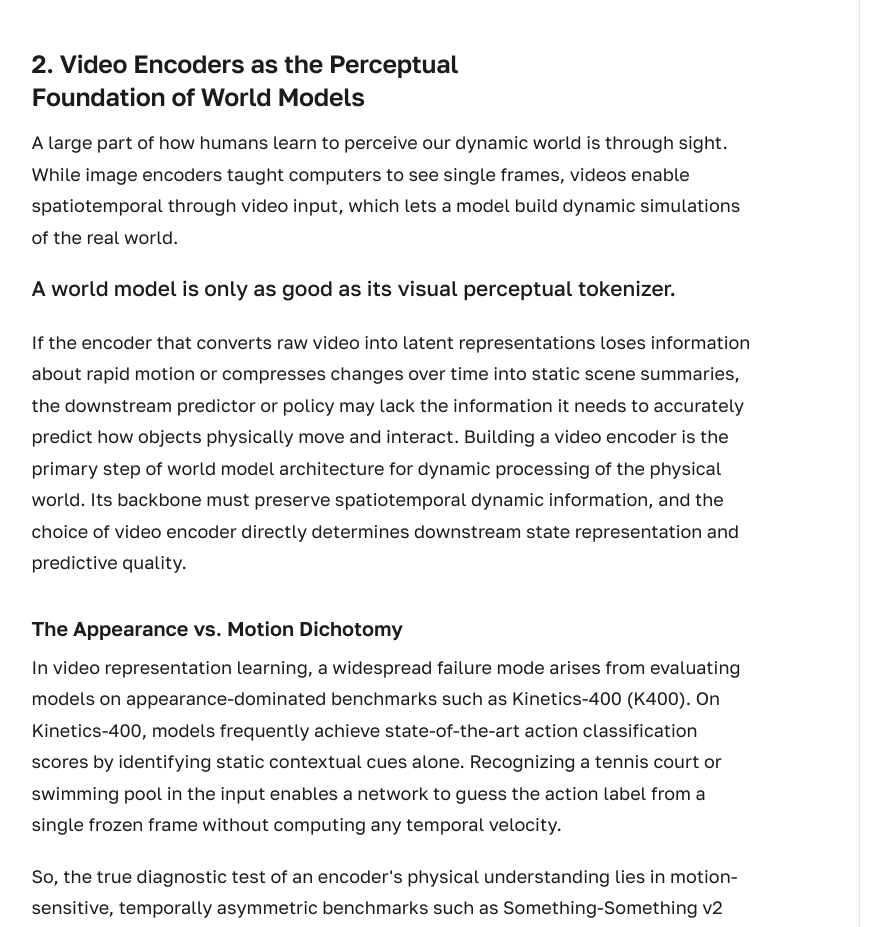
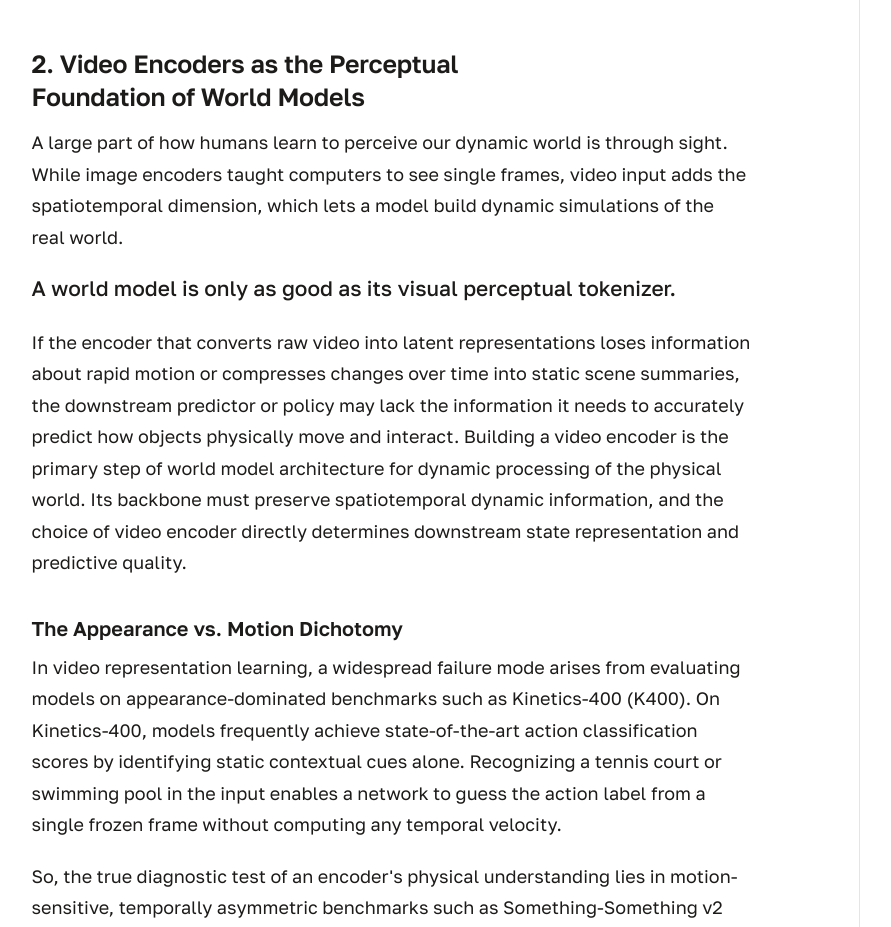
Before and after one commit to saanviiyer/world-models, a plain HTML site: page index.html in a window 1280 px wide. Shown: the part 3180-4107 px from the top of the page, without its empty margins (184-1075 px from the left). Drawn offline with nearby package versions, Linux system fonts and the light colour scheme.

Commit message:
Fix the opening sentence of section 2
Co-Authored-By: Claude Opus 5.5 <noreply@anthropic.com>

```diff
--- a/index.html
+++ b/index.html
@@ -268,7 +268,7 @@ figure.anim.play .scan2 { animation-delay: 4.6s; }
 <p>World models have emerged as the most promising approach for artificial intelligence to model reality. With applications ranging from physical reasoning to biochemistry, interpreting the dynamic world is essential to building reliable simulations. These models are still in their nascent stages, marked by exciting research in video interpretation and non-generative representation learning following LeCun’s coining of the field.</p>
 <p>Let’s dig in!</p>
 <h2 id="video-encoders">2. Video Encoders as the Perceptual Foundation of World Models</h2>
-<p>A large part of how humans learn to perceive our dynamic world is through sight. While image encoders taught computers to see single frames, videos enable spatiotemporal through video input, which lets a model build dynamic simulations of the real world.</p>
+<p>A large part of how humans learn to perceive our dynamic world is through sight. While image encoders taught computers to see single frames, video input adds the spatiotemporal dimension, which lets a model build dynamic simulations of the real world.</p>
 <p class="lead">A world model is only as good as its visual perceptual tokenizer.</p>
 <p>If the encoder that converts raw video into latent representations loses information about rapid motion or compresses changes over time into static scene summaries, the downstream predictor or policy may lack the information it needs to accurately predict how objects physically move and interact. Building a video encoder is the primary step of world model architecture for dynamic processing of the physical world. Its backbone must preserve spatiotemporal dynamic information, and the choice of video encoder directly determines downstream state representation and predictive quality.</p>
 <h3 id="appearance-vs-motion">The Appearance vs. Motion Dichotomy</h3>
```
